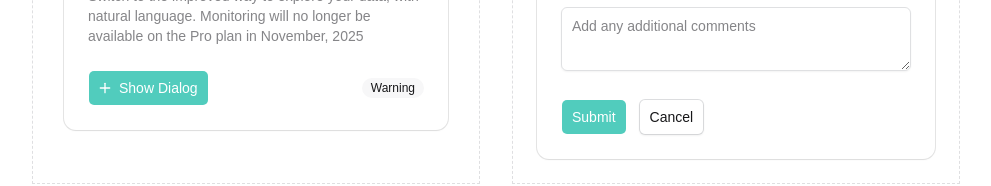
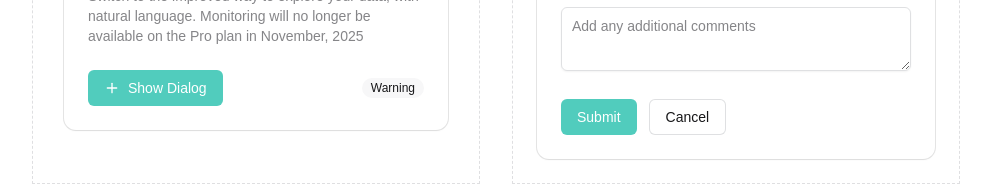
Before and after one commit to azure-553/dnd-14th-7-frontend, a Next.js app: page / in a window 1280 px wide. Shown: the part 494-680 px from the top of the page, without its empty margins (144-1135 px from the left). Built offline with nearby package versions, Linux system fonts and the light colour scheme; a web font is replaced by a local one.

Commit message:
feat: update button component

```diff
--- a/components/ui/button.tsx
+++ b/components/ui/button.tsx
@@ -1,30 +1,46 @@
 import * as React from "react"
 import { cva, type VariantProps } from "class-variance-authority"
 import { Slot } from "radix-ui"
+import { Loader2 } from "lucide-react"
 
 import { cn } from "@/lib/utils"
 
 const buttonVariants = cva(
-  "focus-visible:border-ring focus-visible:ring-ring/50 aria-invalid:ring-destructive/20 dark:aria-invalid:ring-destructive/40 aria-invalid:border-destructive dark:aria-invalid:border-destructive/50 rounded-md border border-transparent bg-clip-padding text-sm font-medium focus-visible:ring-[3px] aria-invalid:ring-[3px] [&_svg:not([class*='size-'])]:size-4 inline-flex items-center justify-center whitespace-nowrap transition-all disabled:pointer-events-none disabled:opacity-50 [&_svg]:pointer-events-none shrink-0 [&_svg]:shrink-0 outline-none group/button select-none",
+  "inline-flex items-center justify-center gap-2 whitespace-nowrap rounded-md text-sm font-medium transition-colors focus-visible:outline-none focus-visible:ring-2 focus-visible:ring-ring focus-visible:ring-offset-2 disabled:pointer-events-none disabled:opacity-50 [&_svg]:pointer-events-none [&_svg]:shrink-0 [&_svg:not([class*='size-'])]:size-4 select-none",
   {
     variants: {
       variant: {
-        default: "bg-primary text-primary-foreground hover:bg-primary/80",
-        outline: "border-border bg-background hover:bg-muted hover:text-foreground dark:bg-input/30 dark:border-input dark:hover:bg-input/50 aria-expanded:bg-muted aria-expanded:text-foreground shadow-xs",
-        secondary: "bg-secondary text-secondary-foreground hover:bg-secondary/80 aria-expanded:bg-secondary aria-expanded:text-secondary-foreground",
-        ghost: "hover:bg-muted hover:text-foreground dark:hover:bg-muted/50 aria-expanded:bg-muted aria-expanded:text-foreground",
-        destructive: "bg-destructive/10 hover:bg-destructive/20 focus-visible:ring-destructive/20 dark:focus-visible:ring-destructive/40 dark:bg-destructive/20 text-destructive focus-visible:border-destructive/40 dark:hover:bg-destructive/30",
+        // 기존 shadcn 호환
+        default: "bg-primary text-primary-foreground hover:bg-primary/90",
+        destructive: "bg-destructive text-destructive-foreground hover:bg-destructive/90",
+        outline: "border border-input bg-background hover:bg-accent hover:text-accent-foreground",
+        secondary: "bg-secondary text-secondary-foreground hover:bg-secondary/80",
+        ghost: "hover:bg-accent hover:text-accent-foreground",
         link: "text-primary underline-offset-4 hover:underline",
+        // DND Solid
+        solid: "bg-dnd-primary text-dnd-static-white hover:bg-dnd-primary-strong active:bg-dnd-primary-heavy disabled:bg-dnd-interaction-disable disabled:text-dnd-label-disable",
+        "solid-secondary": "bg-dnd-fill-strong text-dnd-label-normal hover:bg-dnd-fill-strong/80 active:bg-dnd-fill-strong/60",
+        "solid-assistive": "bg-dnd-bg-normal text-dnd-label-normal border border-dnd-line-normal hover:bg-dnd-fill-alternative active:bg-dnd-fill-normal",
+        // DND Outlined
+        outlined: "bg-transparent border border-dnd-primary text-dnd-primary hover:bg-dnd-primary/5 active:bg-dnd-primary/10",
+        "outlined-secondary": "bg-transparent border border-dnd-line-normal text-dnd-label-normal hover:bg-dnd-fill-alternative active:bg-dnd-fill-normal",
+        "outlined-assistive": "bg-transparent border border-dnd-line-neutral text-dnd-label-alternative hover:bg-dnd-fill-alternative active:bg-dnd-fill-normal",
+        // DND Text
+        text: "bg-transparent text-dnd-primary hover:bg-dnd-primary/5 active:bg-dnd-primary/10",
+        "text-secondary": "bg-transparent text-dnd-label-normal hover:bg-dnd-fill-alternative active:bg-dnd-fill-normal",
+        "text-assistive": "bg-transparent text-dnd-label-alternative hover:bg-dnd-fill-alternative active:bg-dnd-fill-normal",
       },
       size: {
-        default: "h-9 gap-1.5 px-2.5 in-data-[slot=button-group]:rounded-md has-data-[icon=inline-end]:pr-2 has-data-[icon=inline-start]:pl-2",
-        xs: "h-6 gap-1 rounded-[min(var(--radius-md),8px)] px-2 text-xs in-data-[slot=button-group]:rounded-md has-data-[icon=inline-end]:pr-1.5 has-data-[icon=inline-start]:pl-1.5 [&_svg:not([class*='size-'])]:size-3",
-        sm: "h-8 gap-1 rounded-[min(var(--radius-md),10px)] px-2.5 in-data-[slot=button-group]:rounded-md has-data-[icon=inline-end]:pr-1.5 has-data-[icon=inline-start]:pl-1.5",
-        lg: "h-10 gap-1.5 px-2.5 has-data-[icon=inline-end]:pr-3 has-data-[icon=inline-start]:pl-3",
-        icon: "size-9",
-        "icon-xs": "size-6 rounded-[min(var(--radius-md),8px)] in-data-[slot=button-group]:rounded-md [&_svg:not([class*='size-'])]:size-3",
-        "icon-sm": "size-8 rounded-[min(var(--radius-md),10px)] in-data-[slot=button-group]:rounded-md",
-        "icon-lg": "size-10",
+        default: "h-9 px-4 py-2",
+        sm: "h-8 rounded-md px-3 text-xs",
+        lg: "h-10 rounded-md px-8",
+        icon: "h-9 w-9",
+        "icon-sm": "h-8 w-8",
+        "icon-xs": "h-6 w-6 [&_svg:not([class*='size-'])]:size-3.5",
+        // DND sizes
+        "dnd-small": "h-10 px-4 typo-label-1",
+        "dnd-medium": "h-12 px-5 typo-body-2",
+        "dnd-large": "h-14 px-6 typo-body-1",
       },
     },
     defaultVariants: {
@@ -34,16 +50,23 @@ const buttonVariants = cva(
   }
 )
 
+export interface ButtonProps
+  extends React.ComponentProps<"button">,
+    VariantProps<typeof buttonVariants> {
+  asChild?: boolean
+  loading?: boolean
+}
+
 function Button({
   className,
-  variant = "default",
-  size = "default",
+  variant,
+  size,
   asChild = false,
+  loading = false,
+  disabled,
+  children,
   ...props
-}: React.ComponentProps<"button"> &
-  VariantProps<typeof buttonVariants> & {
-    asChild?: boolean
-  }) {
+}: ButtonProps) {
   const Comp = asChild ? Slot.Root : "button"
 
   return (
@@ -51,9 +74,19 @@ function Button({
       data-slot="button"
       data-variant={variant}
       data-size={size}
+      disabled={disabled || loading}
       className={cn(buttonVariants({ variant, size, className }))}
       {...props}
-    />
+    >
+      {loading ? (
+        <>
+          <Loader2 className="animate-spin" />
+          {children}
+        </>
+      ) : (
+        children
+      )}
+    </Comp>
   )
 }
 
```
